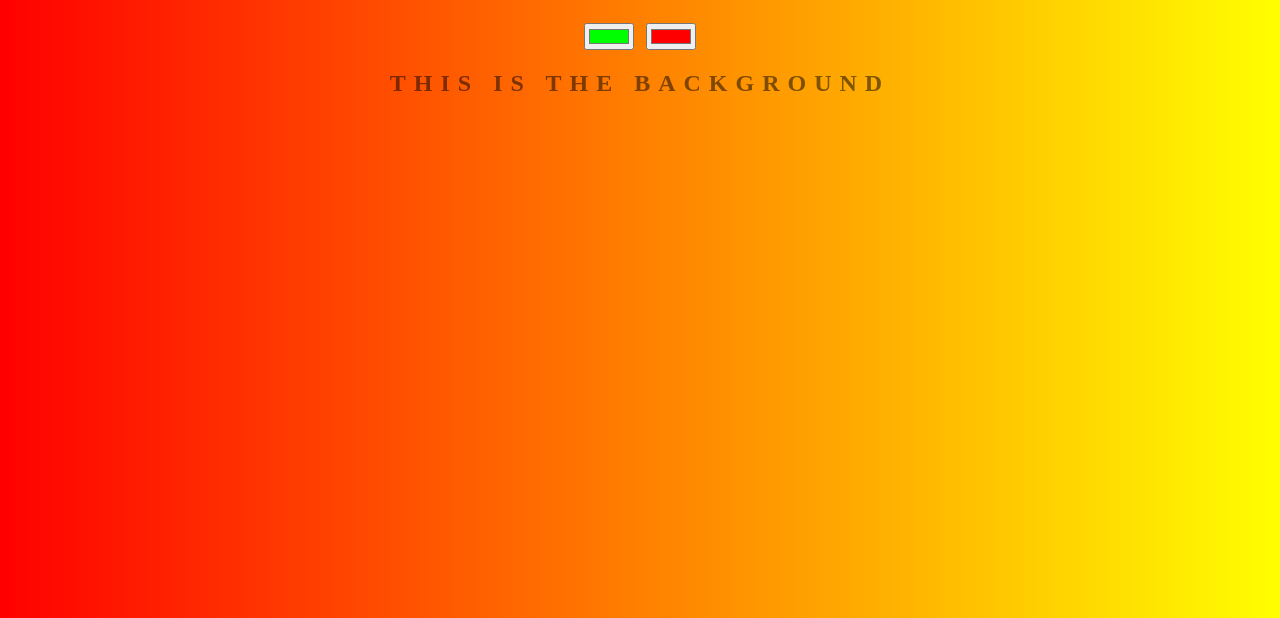
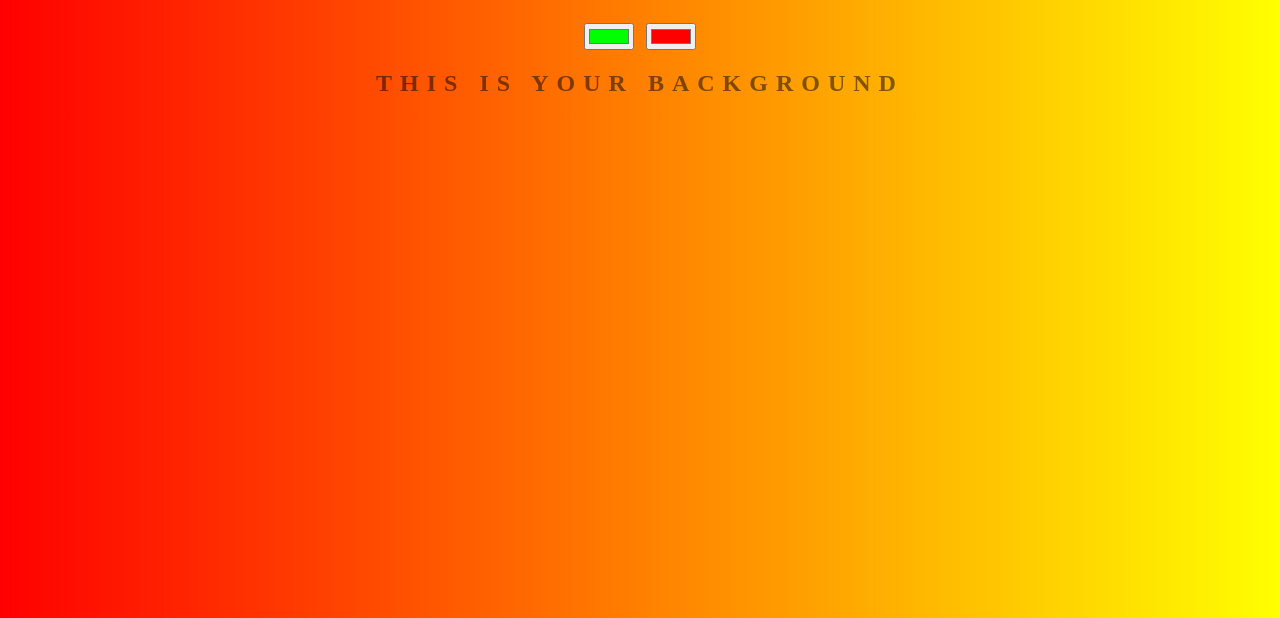
Before and after one commit to costel-dev/Background-Gradient, a plain HTML site: page index.html in a window 1280 px wide. Shown: the part 182-800 px from the top of the page. Drawn offline with Linux system fonts and the light colour scheme.

Commit message:
I changed the h2

```diff
--- a/index.html
+++ b/index.html
@@ -13,7 +13,7 @@
     <input class="color1" type="color" name="color1" value="#00ff00">
     <input class="color2" type="color" name="color2" value="#ff0000">
 
-    <h2>This is the Background</h2>
+    <h2>This is your Background</h2>
 
     <h3></h3>
 
```
